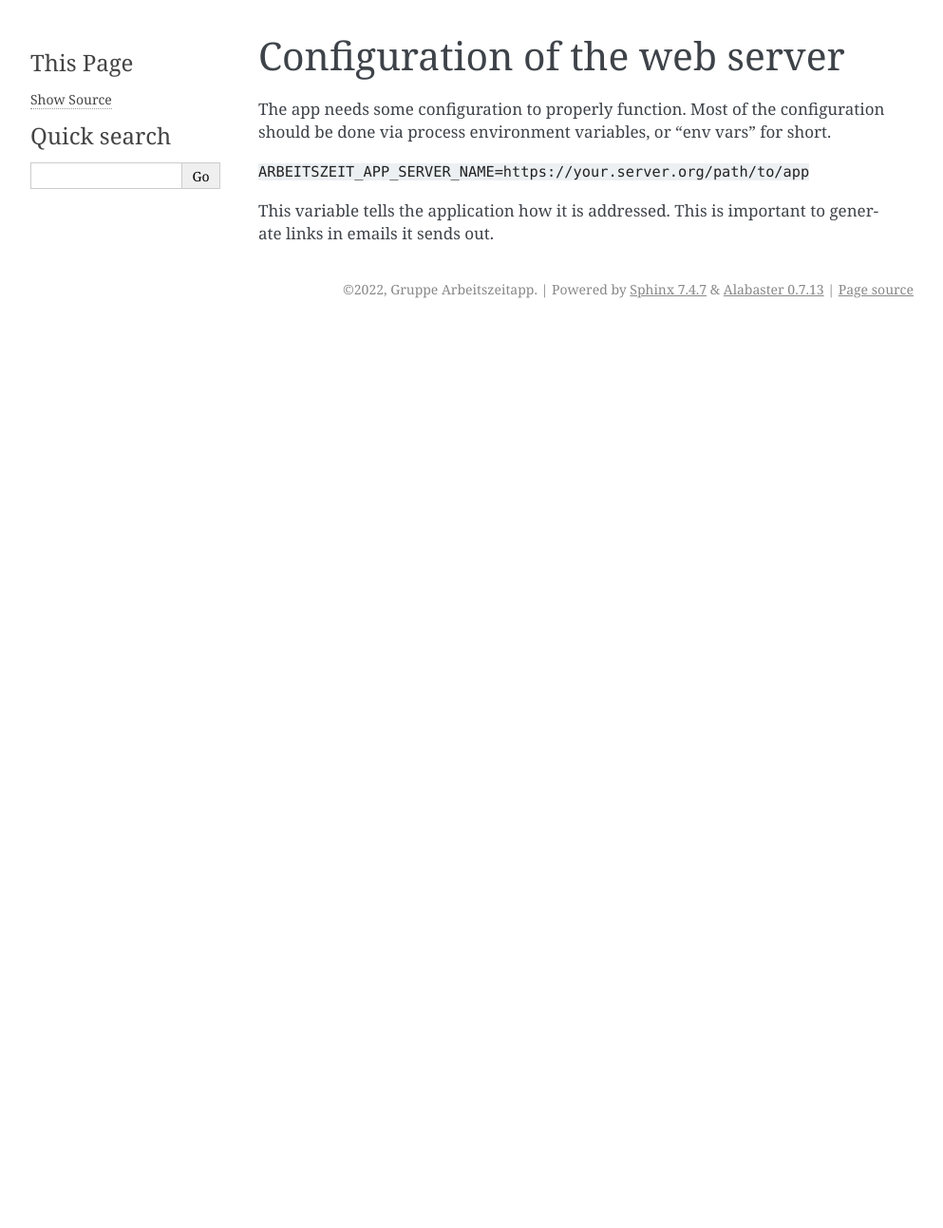
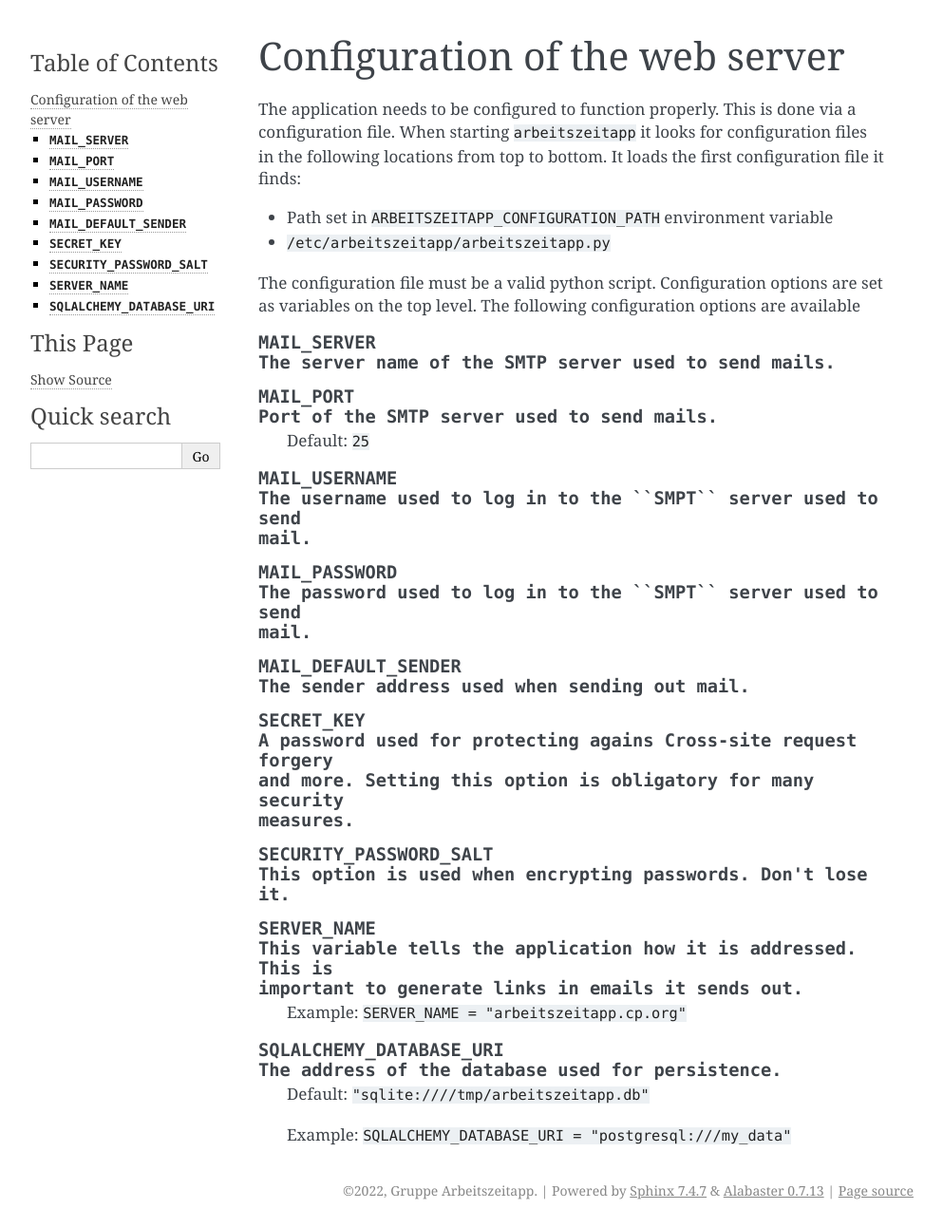
Before and after one commit to ida-arbeitszeit/arbeitszeitapp, a Sphinx documentation site: the page built from docs/configuration.rst, in a window 1280 px wide. Shown: the whole page at 95% size, without its empty margins (148-1141 px from the left). Built offline with Sphinx 7.4.7, drawn with Linux system fonts in a browser that asks for light colours; before the commit the page ends 900 px from its top, so only the background shows below that.

Commit message:
Refactor configuration setup
The principle of this refactoring is to simplify the configuration of
the application. A canonical configuration file location was
established at /etc/arbeitszeitapp/arbeitszeitapp.py.  The
ARBEITSZEITAPP_CONFIGURATION_PATH allows to specify an alternate
configuration file location.

The file arbeitszeit_flask/configuration_base.py now is a location for
default settings. Instead of importing the file from other settings
files it is automatically loaded on application startup. All
configuration options from this file can be overridden by the user
specified configuration.

The documentation on app config was extended.

```diff
--- a/docs/configuration.rst
+++ b/docs/configuration.rst
@@ -1,11 +1,54 @@
 Configuration of the web server
 ===============================
 
-The app needs some configuration to properly function. Most of the
-configuration should be done via process environment variables, or
-"env vars" for short.
+The application needs to be configured to function properly. This is
+done via a configuration file. When starting ``arbeitszeitapp`` it
+looks for configuration files in the following locations from top to
+bottom. It loads the first configuration file it finds:
 
-``ARBEITSZEIT_APP_SERVER_NAME=https://your.server.org/path/to/app``
+* Path set in ``ARBEITSZEITAPP_CONFIGURATION_PATH`` environment variable
+* ``/etc/arbeitszeitapp/arbeitszeitapp.py``
 
-This variable tells the application how it is addressed. This is
-important to generate links in emails it sends out.
+The configuration file must be a valid python script.  Configuration
+options are set as variables on the top level. The following
+configuration options are available
+
+.. py:data:: MAIL_SERVER
+   The server name of the SMTP server used to send mails.
+
+.. py:data:: MAIL_PORT
+   Port of the SMTP server used to send mails.
+
+   Default: ``25``
+
+.. py:data:: MAIL_USERNAME
+   The username used to log in to the ``SMPT`` server used to send
+   mail.
+
+.. py:data:: MAIL_PASSWORD
+   The password used to log in to the ``SMPT`` server used to send
+   mail.
+
+.. py:data:: MAIL_DEFAULT_SENDER
+   The sender address used when sending out mail.
+
+.. py:data:: SECRET_KEY
+   A password used for protecting agains Cross-site request forgery
+   and more. Setting this option is obligatory for many security
+   measures.
+
+.. py:data:: SECURITY_PASSWORD_SALT
+   This option is used when encrypting passwords. Don't lose it.
+
+.. py:data:: SERVER_NAME
+   This variable tells the application how it is addressed. This is
+   important to generate links in emails it sends out.
+
+   Example: ``SERVER_NAME = "arbeitszeitapp.cp.org"``
+
+.. py:data:: SQLALCHEMY_DATABASE_URI
+   The address of the database used for persistence.
+
+   Default: ``"sqlite:////tmp/arbeitszeitapp.db"``
+
+   Example: ``SQLALCHEMY_DATABASE_URI = "postgresql:///my_data"``
--- a/setup.cfg
+++ b/setup.cfg
@@ -15,6 +15,7 @@ exclude =
     .direnv/**
     arbeitszeit_flask/development_settings.py
     arbeitszeit_flask/production_settings.py
+    custom_settings.py
     migrations/**
     venv/**
 
```
Also changed, not shown: README.rst (+12 -14 lines), arbeitszeit_flask/__init__.py (+21 -4 lines), 9 other files.
